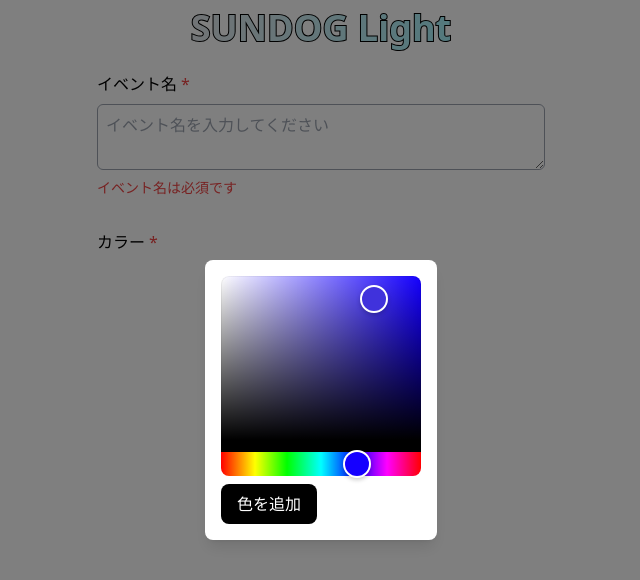
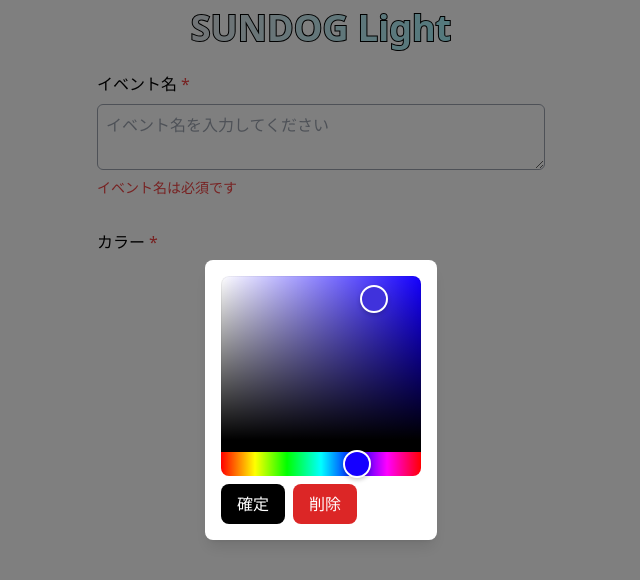
Before and after one commit to emusute1212/sundog_light, a Next.js app: page /event/create in a window 1280 px wide. Both pictures are taken after a click on the element 640 px from the left and 310 px from the top of the page. Shown: the top 580 px of the page, without its empty margins (319-959 px from the left). Built offline with nearby package versions, Linux system fonts and the light colour scheme; no server answers.

Commit message:
feat: Add color delete button

```diff
--- a/src/features/event/components/core/ColorPickerDialog.tsx
+++ b/src/features/event/components/core/ColorPickerDialog.tsx
@@ -1,10 +1,17 @@
-import {HexColorPicker} from "react-colorful";
+import { HexColorPicker } from "react-colorful";
 
-export function ColorPickerDialog({isOpen, defaultColor, onSelectColor, onCloseRequest}: {
-    isOpen: boolean,
-    defaultColor: string,
-    onSelectColor: (color: string) => void,
-    onCloseRequest: () => void,
+export function ColorPickerDialog({
+    isOpen,
+    defaultColor,
+    onSelectColor,
+    onCloseRequest,
+    onDeleteRequest,
+}: {
+    isOpen: boolean;
+    defaultColor: string;
+    onSelectColor: (color: string) => void;
+    onCloseRequest: () => void;
+    onDeleteRequest: () => void;
 }) {
     return (
         <div>
@@ -14,18 +21,29 @@ export function ColorPickerDialog({isOpen, defaultColor, onSelectColor, onCloseR
                         <HexColorPicker
                             color={defaultColor}
                             onChange={(color) => {
-                                onSelectColor(color)
+                                onSelectColor(color);
                             }}
                         />
-                        <button
-                            className="mt-2 bg-black text-white px-4 py-2 rounded-lg"
-                            onClick={() => onCloseRequest()}
-                        >
-                            色を追加
-                        </button>
+                        <div>
+                            <button
+                                className="mt-2 bg-black text-white px-4 py-2 rounded-lg"
+                                onClick={() => onCloseRequest()}
+                            >
+                                確定
+                            </button>
+                            <button
+                                className="ms-2 mt-2 bg-red-600 text-white px-4 py-2 rounded-lg"
+                                onClick={() => {
+                                    onDeleteRequest();
+                                    onCloseRequest();
+                                }}
+                            >
+                                削除
+                            </button>
+                        </div>
                     </div>
                 </div>
             )}
         </div>
-    )
+    );
 }
--- a/src/features/event/components/edit/section/EventEditSection.tsx
+++ b/src/features/event/components/edit/section/EventEditSection.tsx
@@ -92,6 +92,11 @@ export default function EventEditSection({
                         ) ?? []
                     );
                 }}
+                onDeleteRequest={() => {
+                    setColors(
+                        colors?.filter((_, index) => index !== selectedIndex)
+                    );
+                }}
                 onCloseRequest={() => setIsOpenColorPicker(false)}
             />
             <EventEditSubmitButton request={request} isValid={isValid} />
```
